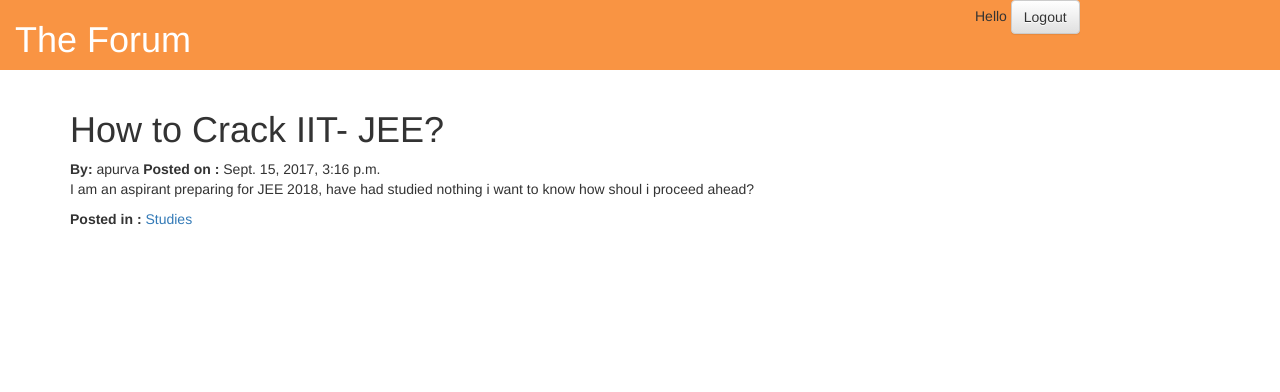
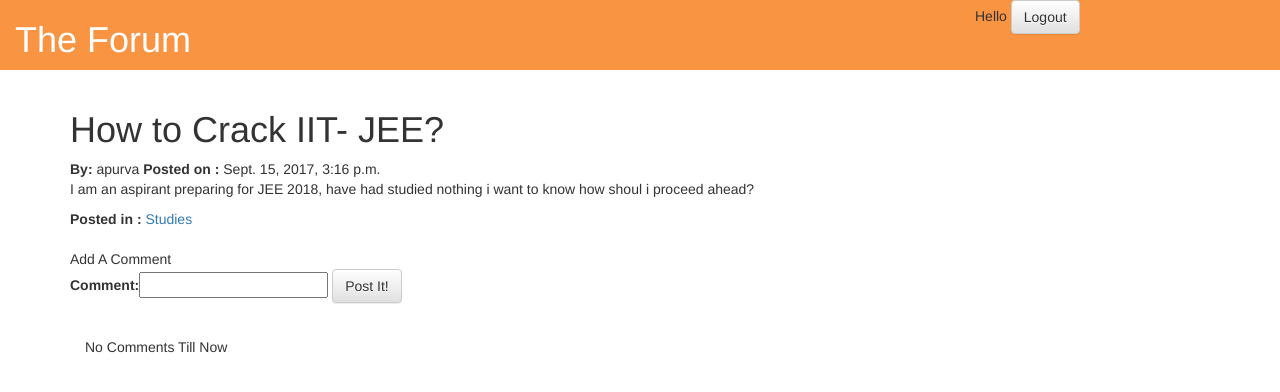
Before and after one commit to apurva91/django_demo, a Django app: page /posts/1/ in a window 1280 px wide. Shown: the top 392 px of the page. Run offline with Django 3.2, Linux system fonts and the light colour scheme; a user stored in the database is signed in; data comes from the database, SQL or seed files in the repository; some libraries are stand-ins or nearby versions.

Commit message:
Completed Commenting and Profile

```diff
--- a/forum/forms.py
+++ b/forum/forms.py
@@ -22,4 +22,4 @@ class SignUpForm(UserCreationForm):
 class CommentForm(forms.ModelForm):
 	class Meta:
 		model = Comment
-		fields = ('text',)
+		fields = ('comment',)
--- a/forum/models.py
+++ b/forum/models.py
@@ -34,7 +34,7 @@ class ForumPost(models.Model):
 
 class Comment(models.Model):
     author = models.ForeignKey(User, on_delete = models.CASCADE)
-    text = models.CharField(max_length=1000)
+    comment = models.CharField(max_length=1000)
     date = models.DateTimeField('date')
     forumpost = models.ForeignKey(ForumPost, on_delete=models.CASCADE)
     def __str__(self):
--- a/forum/templates/forum/base.html
+++ b/forum/templates/forum/base.html
@@ -22,7 +22,7 @@
 		</div>
 		<div class="col-xs-3">
 {%if user.is_authenticated%}
-Hello <a href="/accounts/profile/"> {{user.first_name}} {{user.last_name}} </a> <a class="btn btn-default" href="/logout">Logout</a>
+Hello <a href="/profile/{{user}}"> {{user.first_name}} {{user.last_name}} </a> <a class="btn btn-default" href="/logout">Logout</a>
 {%else%}
 <a class="btn btn-default" href="/signup">Sign Up</a> &nbsp; &nbsp; <a class="btn btn-default" href="/login">Log In </a>
 {%endif%}
--- a/forum/templates/forum/category_index.html
+++ b/forum/templates/forum/category_index.html
@@ -1,9 +1,10 @@
 {% extends 'forum/base.html' %}
 
 {% block content %}
-
     {% for fp in latest_posts_in_cat %}
     Topic: <a href = '/posts/{{fp.id}}'> {{fp.topic}} </a>
+    <br>
+    <b> By: </b> {{fp.author}}
     <br>Posted On : {{fp.date}}
  	<hr>
     {% endfor %}
--- a/forum/templates/forum/post_detail.html
+++ b/forum/templates/forum/post_detail.html
@@ -11,14 +11,31 @@
 <br>
 {%endwith%}
 <br>
+{%if user.is_authenticated%}
+Add A Comment
+<form method="POST" class="post-form">{% csrf_token %}
+	{{ form }}
+	<button type="submit" class="save btn btn-default">Post It!</button>
+</form>
+{%else%}
+To Add A Comment Log In First
+{%endif%}
+<br>
+
+
 <div class="comments container">
+	{%ifequal current_post_comments.count 0%}
+	No Comments Till Now
+	{%else%}
+	Comments
 	{%for com in current_post_comments%}
 	<p>
 		By: {{com.author}}
 		On: {{com.date}}
 		<br>
-{{com.text}}
+		{{com.comment}}
 	</p>
 	{%endfor%}
+	{%endifequal%}
 </div>
 {%endblock%}
--- a/forum/urls.py
+++ b/forum/urls.py
@@ -6,8 +6,8 @@ urlpatterns = [
 	url(r'^$', views.Index , name='index'),
 	url(r'^posts/(?P<post_id>[0-9]+)/$',views.PostDetail, name='post_detail'),
 	url(r'^category/(?P<category>([\w-])+)/$',views.CategoryIndex, name='category_index'),
-	url(r'^new/$', views.NewPost, name='new_post'),
 	url(r'^signup/$', views.SignUp, name='signup'),
+	url(r'^profile/(?P<user>([\wd._-])+)/$', views.Profile, name='profile'),
 
 	#url(r'^search/(?P<que>([\wd-])+)/$', views.SearchForum, name='forum_search'),
 ]
--- a/forum/views.py
+++ b/forum/views.py
@@ -1,5 +1,6 @@
 from __future__ import unicode_literals
 # -*- coding: utf-8 -*-
+
 from django.core.paginator import Paginator, EmptyPage, PageNotAnInteger
 from django.contrib.auth import login, authenticate
 from django.shortcuts import render, get_object_or_404, redirect
@@ -7,7 +8,8 @@ from django.db.models import Q
 from django.utils import timezone
 from django.http import HttpResponse, Http404
 from .models import ForumPost, PostCategory, Comment
-from .forms import PostForm, SignUpForm
+from .forms import PostForm, SignUpForm, CommentForm
+from django.contrib.auth.models import User
 # Create your views here.
 
 def SignUp(request):
@@ -41,14 +43,39 @@ def Index(request):
 		# If page is out of range (e.g. 9999), deliver last page of results.
 		latest_posts = paginator.page(paginator.num_pages)
 
+	if request.user.is_authenticated:
 
-	return render(request, 'forum/index.html', {'latest_posts':latest_posts})
+		if request.method=='POST':
+			form = PostForm(request.POST)
+			if form.is_valid():
+				post = form.save(commit=False)
+				post.date = timezone.now()
+				post.author = request.user
+				post.save()
+				return redirect('/posts/'+str(post.id))
+		else:
+			form = PostForm()
+
+	return render(request, 'forum/index.html', {'latest_posts':latest_posts, 'form':form})
 
 def PostDetail(request,post_id):
 
 	current_post = get_object_or_404(ForumPost, pk=post_id)
 	current_post_comments = Comment.objects.filter(forumpost=current_post.id).order_by('-date')
-	return render(request,'forum/post_detail.html',{'current_post':current_post, 'current_post_comments':current_post_comments})
+	if request.user.is_authenticated:
+		if request.method=='POST':
+			form = CommentForm(request.POST)
+			if form.is_valid():
+				comment = form.save(commit=False)
+				comment.date = timezone.now()
+				comment.author = request.user
+				comment.forumpost = current_post
+				comment.save()
+				return redirect('/posts/'+str(current_post.id))
+		else:
+			form = CommentForm()
+
+	return render(request,'forum/post_detail.html',{'current_post':current_post, 'current_post_comments':current_post_comments, 'form':form,})
 
 def CategoryIndex(request, category):
 
@@ -61,10 +88,8 @@ def CategoryIndex(request, category):
 	try:
 		latest_posts_in_cat = paginator.page(page)
 	except PageNotAnInteger:
-		# If page is not an integer, deliver first page.
 		latest_posts_in_cat = paginator.page(1)
 	except EmptyPage:
-		# If page is out of range (e.g. 9999), deliver last page of results.
 		latest_posts_in_cat = paginator.page(paginator.num_pages)
 
 
@@ -74,20 +99,7 @@ def CategoryIndex(request, category):
 #	query=ForumPost.objects.filter(Q(text__search=que) | Q(topic__search=que)).order_by('-date')
 #	return HttpResponse(query.count())
 
-def NewPost(request):
-	if request.user.is_authenticated:
-
-		if request.method=='POST':
-			form = PostForm(request.POST)
-			if form.is_valid():
-				post = form.save(commit=False)
-				post.date = timezone.now()
-				post.author = user
-				post.save()
-				return redirect('/posts/'+str(post.id))
-		else:
-			form = PostForm()
-
-		return render(request, 'forum/post_edit.html', {'form': form})
-	else:
-		return render(request, 'forum/login')
+def Profile(request,user):
+	user_post=ForumPost.objects.filter(author__username=user).order_by('-date')[:5]
+	user_data=User.objects.filter(username=user).get()
+	return render(request, 'forum/profile.html', {'user_post':user_post,'user_data':user_data})
```
Also changed, not shown: forum/templates/forum/index.html (+12 -49 lines), forum/templates/forum/post_edit.html (deleted, +0 -9 lines), forum/templates/forum/profile.html (added, +18 -0 lines), db.sqlite3, forum/migrations/0005_auto_20170917_2140.py (added). Lines whose indentation alone changed are shown as unchanged.
